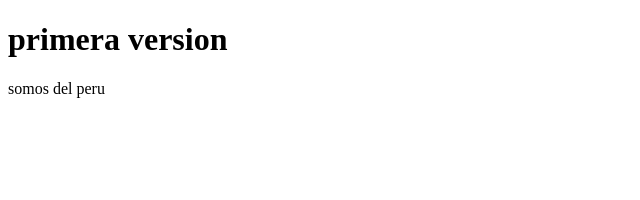
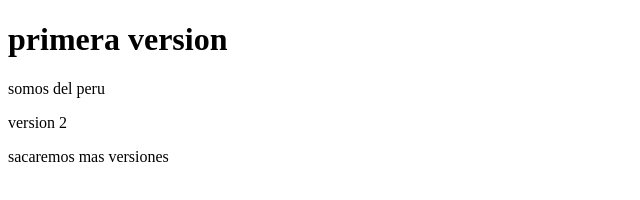
Before and after one commit to crachjohann/crachjohann, a plain HTML site: page index.html in a window 1280 px wide. Shown: the whole page, without its empty margins (0-640 px from the left). Drawn offline with Linux system fonts and the light colour scheme.

Commit message:
viersion 02

```diff
--- a/index.html
+++ b/index.html
@@ -8,6 +8,9 @@
 <body>
     <h1>primera version </h1>
     <p>somos del  peru</p>
+    <p>version 2</p>
+    <p>sacaremos mas versiones</p>
+
 
 </body>
 </html>
```
